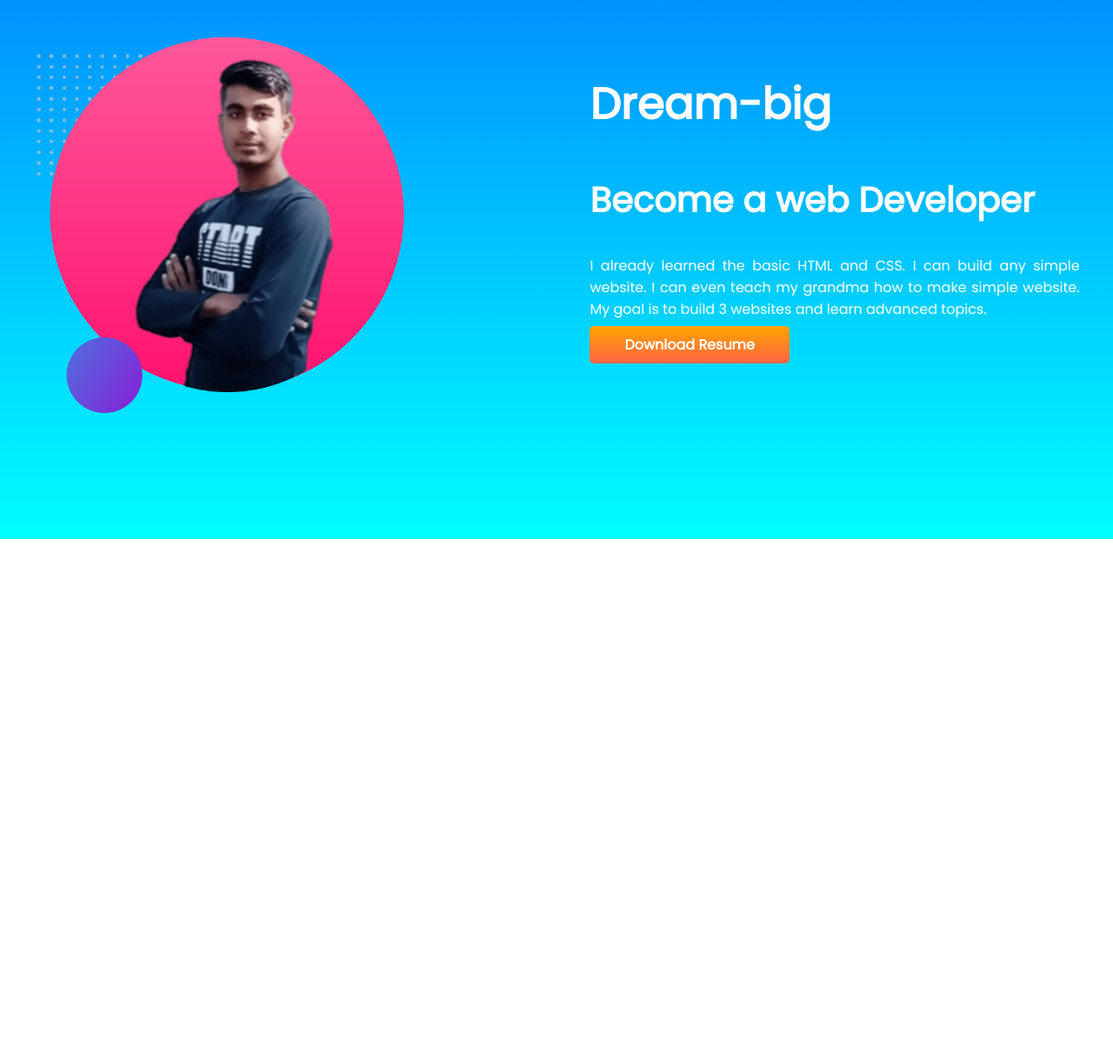
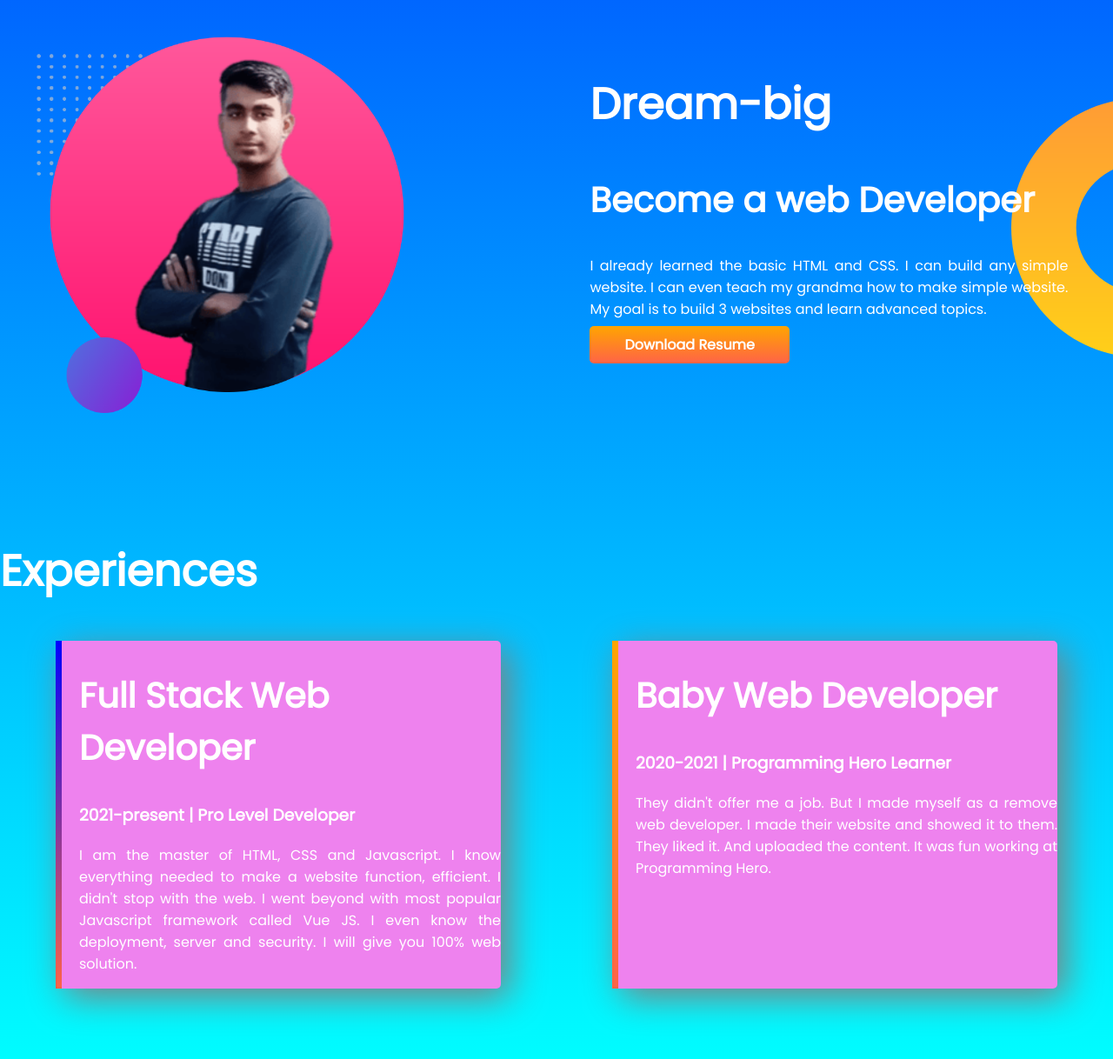
Before and after one commit to Mohon45/Developer-Portpolio-practice, a plain HTML site: page index.html in a window 1280 px wide. Shown: the part 832-2050 px from the top of the page at 87% size. Before the commit the page ends 1452 px from the top, so only its background shows below. Drawn offline with Linux system fonts and the light colour scheme.

Commit message:
experience added

```diff
--- a/index.html
+++ b/index.html
@@ -39,7 +39,7 @@
         </div>
     </section>
 
-    <section class="header">
+    <section class="second-banner header">
         <div class="half-width">
             <img src="images/my-bg4.png" alt="">
 
@@ -48,12 +48,40 @@
         <div class="half-width">
             <h1>Dream-big</h1>
             <h2>Become a web Developer</h2>
-            <p>I already learned the basic HTML and CSS. I can build any simple website. I can even teach my grandma how
+            <p class="desc">I already learned the basic HTML and CSS. I can build any simple website. I can even teach
+                my grandma how
                 to make simple website. My goal is to build 3 websites and learn advanced topics.</p>
 
             <a class="link-btn" href="#">Download Resume</a>
         </div>
     </section>
+
+    <section>
+        <h1>Experiences</h1>
+
+        <div class="header">
+            <div id="left-border" class="experience-area">
+                <h2>Full Stack Web Developer</h2>
+                <h3>2021-present | Pro Level Developer</h3>
+                <p>I am the master of HTML, CSS and Javascript. I know everything needed to make a website function,
+                    efficient. I didn't stop with the web. I went beyond with most popular Javascript framework called
+                    Vue
+                    JS. I even know the deployment, server and security. I will give you 100% web solution.</p>
+
+
+
+            </div>
+
+            <div id="left-border1" class="experience-area">
+                <h2>Baby Web Developer</h2>
+                <h3>2020-2021 | Programming Hero Learner</h3>
+                <p>They didn't offer me a job. But I made myself as a remove web developer. I made their website and
+                    showed
+                    it to them. They liked it. And uploaded the content. It was fun working at Programming Hero.</p>
+
+            </div>
+        </div>
+    </section>
 </body>
 
 </html>
--- a/style.css
+++ b/style.css
@@ -42,3 +42,30 @@ p{
     background-image: url(images/top-banner.png);
     background-repeat: no-repeat;
 }
+.second-banner{
+    background-image: url(images/dream-bg.png);
+    background-repeat: no-repeat;
+    background-position: right;
+}
+.desc{
+    width: 550px;
+}
+.experience-area{
+    background-color: violet;
+    width: 40%;
+    margin-left: 5%;
+    margin-right: 5%;
+    padding-left: 20px;
+    border-radius: 5px;
+    box-shadow: 10px 10px 40px gray;
+}
+#left-border{
+    border-left: 7px solid;
+    border-image: linear-gradient(blue, tomato);
+    border-image-slice: 1;
+}
+#left-border1{
+    border-left: 7px solid;
+    border-image: linear-gradient(orange, tomato);
+    border-image-slice: 1;
+}
```
